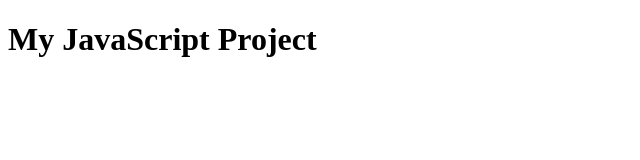
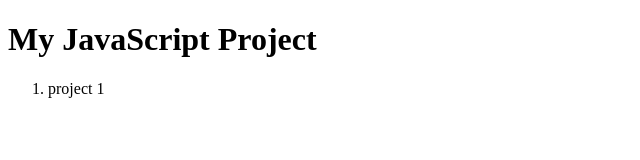
Before and after one commit to DilawarJalil02/JavaScriptProject, a plain HTML site: page index.html in a window 1280 px wide. Shown: the full height of the page, 0-640 px from the left. Drawn offline with Linux system fonts and the light colour scheme.

Commit message:
Update index.html
Add a list for Project

```diff
--- a/index.html
+++ b/index.html
@@ -8,5 +8,10 @@
 </head>
 <body>
     <h1>My JavaScript Project</h1>
+    <ol>
+        <li>
+            project 1
+        </li>
+    </ol>
 </body>
 </html>
```
